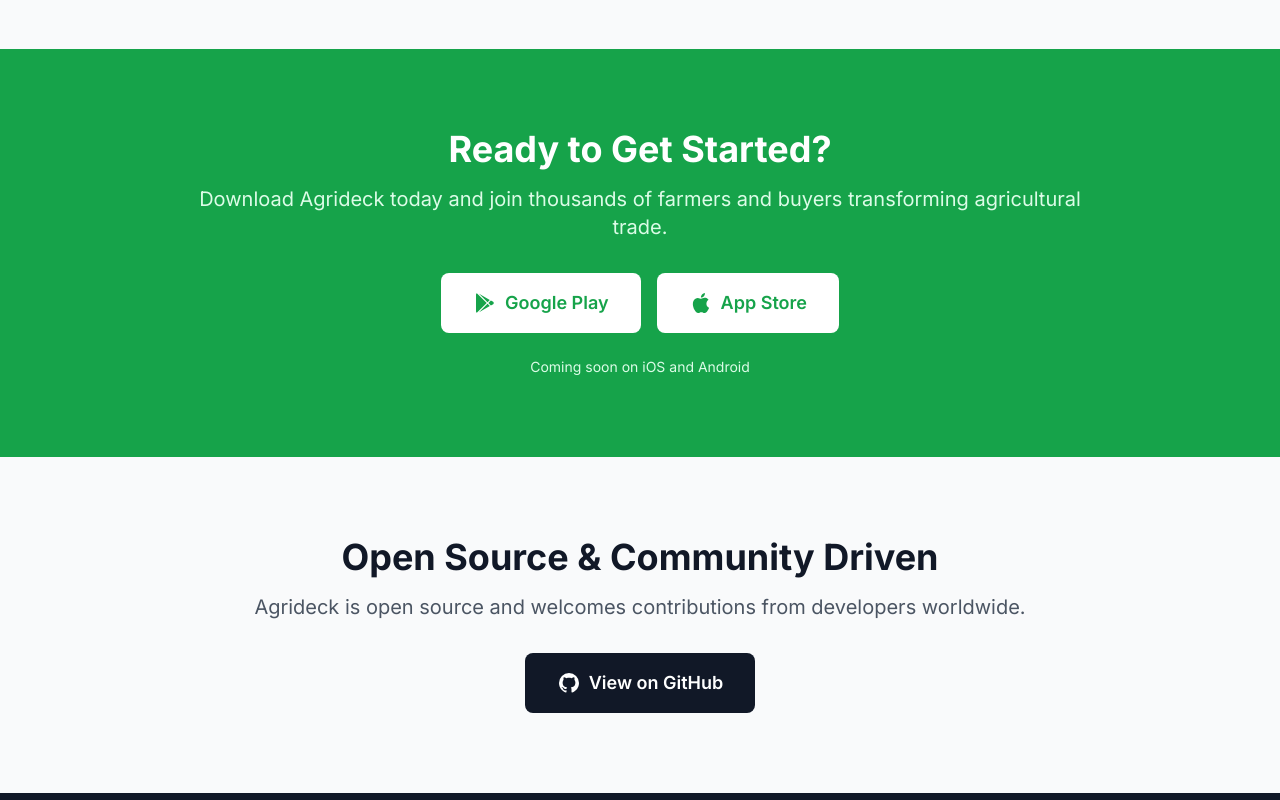
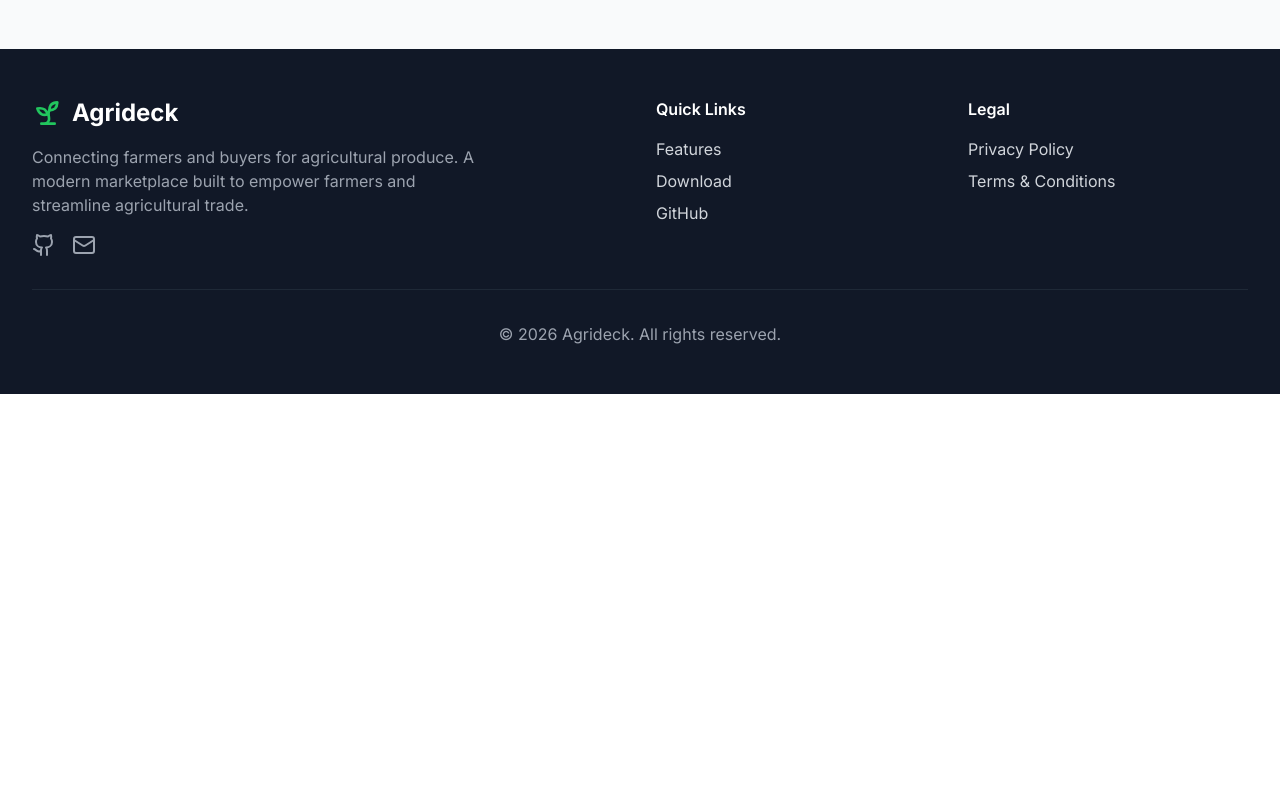
Before and after one commit to sarveshhh-m/agrideck-web, a Next.js app: page / in a window 1280 px wide. Shown: the part 1660-2460 px from the top of the page. After the commit the page ends 2054 px from the top, so only its background shows below. Built offline with nearby package versions, Linux system fonts and the light colour scheme.

Commit message:
Remove Download and Open Source sections

```diff
--- a/app/page.tsx
+++ b/app/page.tsx
@@ -146,63 +146,6 @@
         </div>
       </section>
 
-      {/* Download Section */}
-      <section id="download" className="bg-primary-600 py-20 px-4 sm:px-6 lg:px-8">
-        <div className="max-w-4xl mx-auto text-center">
-          <h2 className="text-3xl sm:text-4xl font-bold text-white mb-4">
-            Ready to Get Started?
-          </h2>
-          <p className="text-xl text-primary-100 mb-8">
-            Download Agrideck today and join thousands of farmers and buyers transforming agricultural trade.
-          </p>
-          <div className="flex flex-col sm:flex-row gap-4 justify-center">
-            <a
-              href="https://play.google.com/store"
-              className="bg-white text-primary-600 px-8 py-4 rounded-lg hover:bg-gray-100 transition font-semibold text-lg inline-flex items-center justify-center"
-            >
-              <svg className="w-6 h-6 mr-2" viewBox="0 0 24 24" fill="currentColor">
-                <path d="M3,20.5V3.5C3,2.91 3.34,2.39 3.84,2.15L13.69,12L3.84,21.85C3.34,21.6 3,21.09 3,20.5M16.81,15.12L6.05,21.34L14.54,12.85L16.81,15.12M20.16,10.81C20.5,11.08 20.75,11.5 20.75,12C20.75,12.5 20.53,12.9 20.18,13.18L17.89,14.5L15.39,12L17.89,9.5L20.16,10.81M6.05,2.66L16.81,8.88L14.54,11.15L6.05,2.66Z" />
-              </svg>
-              Google Play
-            </a>
-            <a
-              href="https://apps.apple.com"
-              className="bg-white text-primary-600 px-8 py-4 rounded-lg hover:bg-gray-100 transition font-semibold text-lg inline-flex items-center justify-center"
-            >
-              <svg className="w-6 h-6 mr-2" viewBox="0 0 24 24" fill="currentColor">
-                <path d="M18.71,19.5C17.88,20.74 17,21.95 15.66,21.97C14.32,22 13.89,21.18 12.37,21.18C10.84,21.18 10.37,21.95 9.1,22C7.79,22.05 6.8,20.68 5.96,19.47C4.25,17 2.94,12.45 4.7,9.39C5.57,7.87 7.13,6.91 8.82,6.88C10.1,6.86 11.32,7.75 12.11,7.75C12.89,7.75 14.37,6.68 15.92,6.84C16.57,6.87 18.39,7.1 19.56,8.82C19.47,8.88 17.39,10.1 17.41,12.63C17.44,15.65 20.06,16.66 20.09,16.67C20.06,16.74 19.67,18.11 18.71,19.5M13,3.5C13.73,2.67 14.94,2.04 15.94,2C16.07,3.17 15.6,4.35 14.9,5.19C14.21,6.04 13.07,6.7 11.95,6.61C11.8,5.46 12.36,4.26 13,3.5Z" />
-              </svg>
-              App Store
-            </a>
-          </div>
-          <p className="text-primary-100 mt-6 text-sm">
-            Coming soon on iOS and Android
-          </p>
-        </div>
-      </section>
-
-      {/* Open Source Section */}
-      <section className="py-20 px-4 sm:px-6 lg:px-8 bg-gray-50">
-        <div className="max-w-4xl mx-auto text-center">
-          <h2 className="text-3xl sm:text-4xl font-bold text-gray-900 mb-4">
-            Open Source & Community Driven
-          </h2>
-          <p className="text-xl text-gray-600 mb-8">
-            Agrideck is open source and welcomes contributions from developers worldwide.
-          </p>
-          <a
-            href="https://github.com/sarveshhh-m/agrideck-stable"
-            target="_blank"
-            rel="noopener noreferrer"
-            className="bg-gray-900 text-white px-8 py-4 rounded-lg hover:bg-gray-800 transition font-semibold text-lg inline-flex items-center"
-          >
-            <svg className="w-6 h-6 mr-2" viewBox="0 0 24 24" fill="currentColor">
-              <path d="M12,2A10,10 0 0,0 2,12C2,16.42 4.87,20.17 8.84,21.5C9.34,21.58 9.5,21.27 9.5,21C9.5,20.77 9.5,20.14 9.5,19.31C6.73,19.91 6.14,17.97 6.14,17.97C5.68,16.81 5.03,16.5 5.03,16.5C4.12,15.88 5.1,15.9 5.1,15.9C6.1,15.97 6.63,16.93 6.63,16.93C7.5,18.45 8.97,18 9.54,17.76C9.63,17.11 9.89,16.67 10.17,16.42C7.95,16.17 5.62,15.31 5.62,11.5C5.62,10.39 6,9.5 6.65,8.79C6.55,8.54 6.2,7.5 6.75,6.15C6.75,6.15 7.59,5.88 9.5,7.17C10.29,6.95 11.15,6.84 12,6.84C12.85,6.84 13.71,6.95 14.5,7.17C16.41,5.88 17.25,6.15 17.25,6.15C17.8,7.5 17.45,8.54 17.35,8.79C18,9.5 18.38,10.39 18.38,11.5C18.38,15.32 16.04,16.16 13.81,16.41C14.17,16.72 14.5,17.33 14.5,18.26C14.5,19.6 14.5,20.68 14.5,21C14.5,21.27 14.66,21.59 15.17,21.5C19.14,20.16 22,16.42 22,12A10,10 0 0,0 12,2Z" />
-            </svg>
-            View on GitHub
-          </a>
-        </div>
-      </section>
     </div>
   );
 }
```
